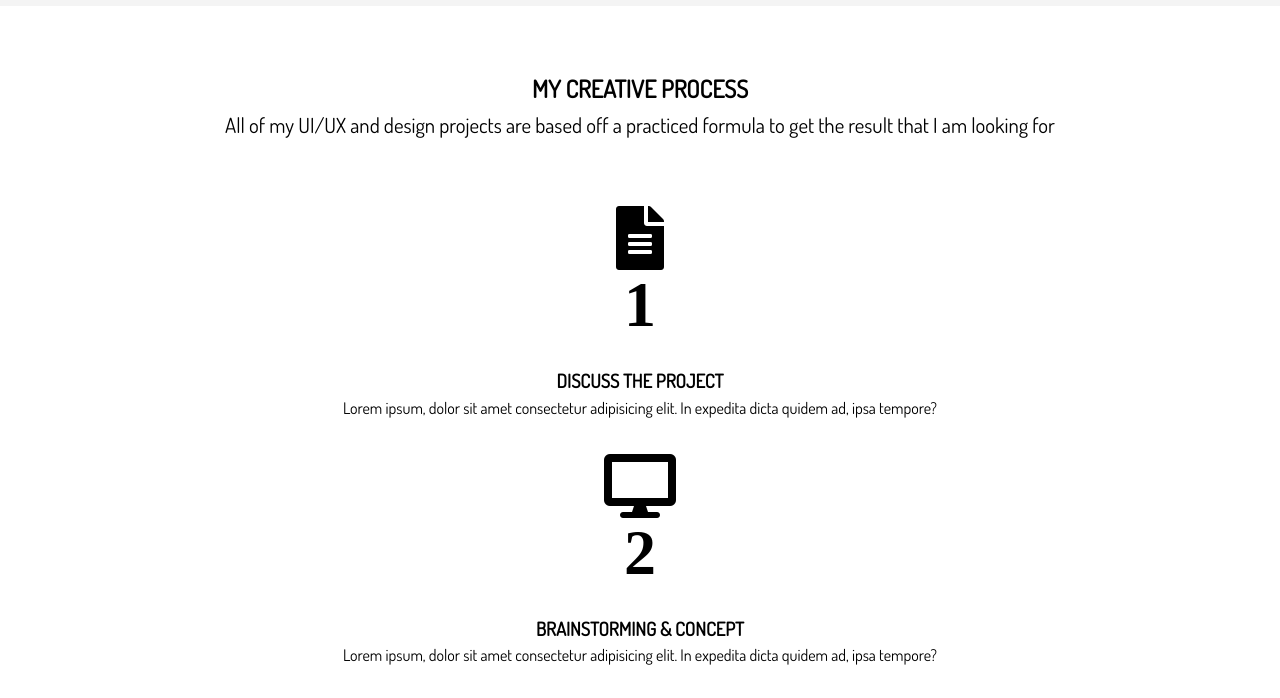
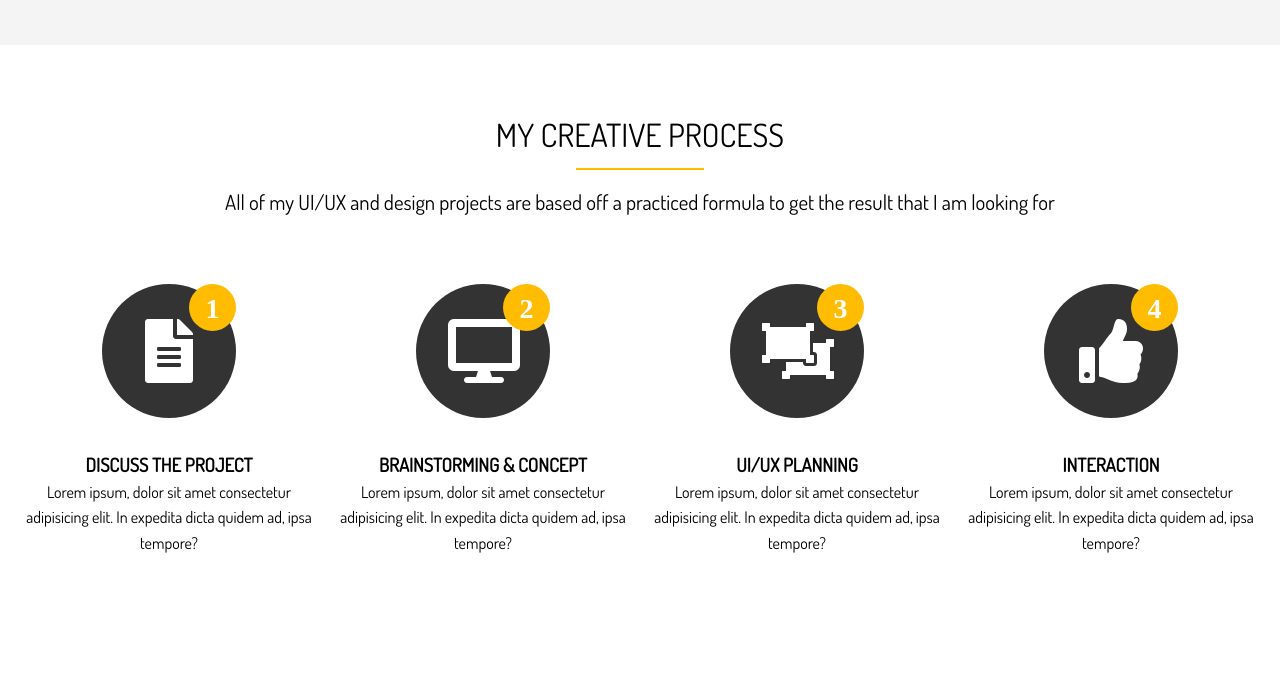
Before and after one commit to pjblitz86/Portfolio-Website-with-Sass, a website: page dist/index.html in a window 1280 px wide. Shown: the part 1536-2234 px from the top of the page. After the commit the page ends 2124 px from the top, so only its background shows below. Drawn offline with Linux system fonts and the light colour scheme.

Commit message:
section c icon styling

```diff
--- a/scss/_utilities.scss
+++ b/scss/_utilities.scss
@@ -79,3 +79,20 @@ input[class^="btn-"]:hover {
     margin: 4rem 0;
   }
 }
+
+.section-title {
+  font-size: 2rem;
+  display: block;
+  padding-bottom: 0.5rem;
+  text-align: center;
+  font-weight: 100;
+  text-transform: uppercase;
+}
+
+.bottom-line {
+  height: 2px;
+  width: 8rem;
+  background: $main-color;
+  display: block;
+  margin: 0 auto 1rem auto;
+}
--- a/scss/main.scss
+++ b/scss/main.scss
@@ -93,6 +93,7 @@ img {
 
 // Home Sections
 #home {
+  // Home A
   &-a {
     .specials {
       margin-top: 3rem;
@@ -106,6 +107,7 @@ img {
       }
     }
   }
+  // Home B
   &-b {
     .stats {
       display: grid;
@@ -136,4 +138,39 @@ img {
       }
     }
   }
+  // Home C
+  &-c {
+    .process {
+      display: grid;
+      grid-template-columns: repeat(4, 1fr);
+      grid-gap: 1.5rem;
+      text-align: center;
+
+      &-step {
+        position: absolute;
+        top: 0;
+        right: 0;
+        font-size: 28px;
+        background: $main-color;
+        border-radius: 50%;
+        height: 15px;
+        width: 15px;
+        line-height: 15px;
+        padding: 1rem;
+        transition: all 1s;
+      }
+      &-icon {
+        border-radius: 50%;
+        background: $dark-color;
+        color: #fff;
+        padding: 2rem;
+        width: 70px;
+        height: 70px;
+        line-height: 70px;
+        text-align: center;
+        position: relative;
+        transition: all 1s;
+      }
+    }
+  }
 }
```
Also changed, not shown: dist/css/main.css.
